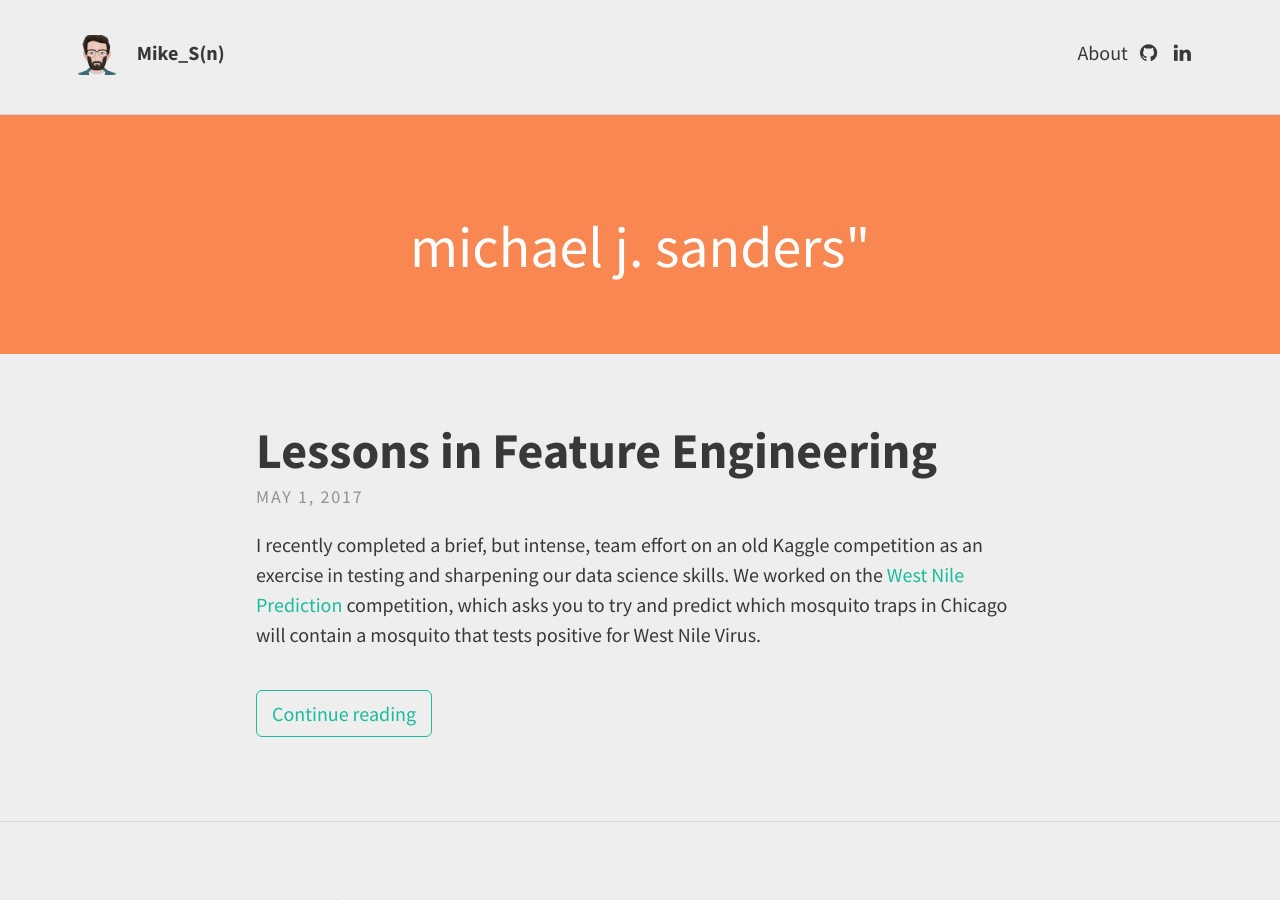
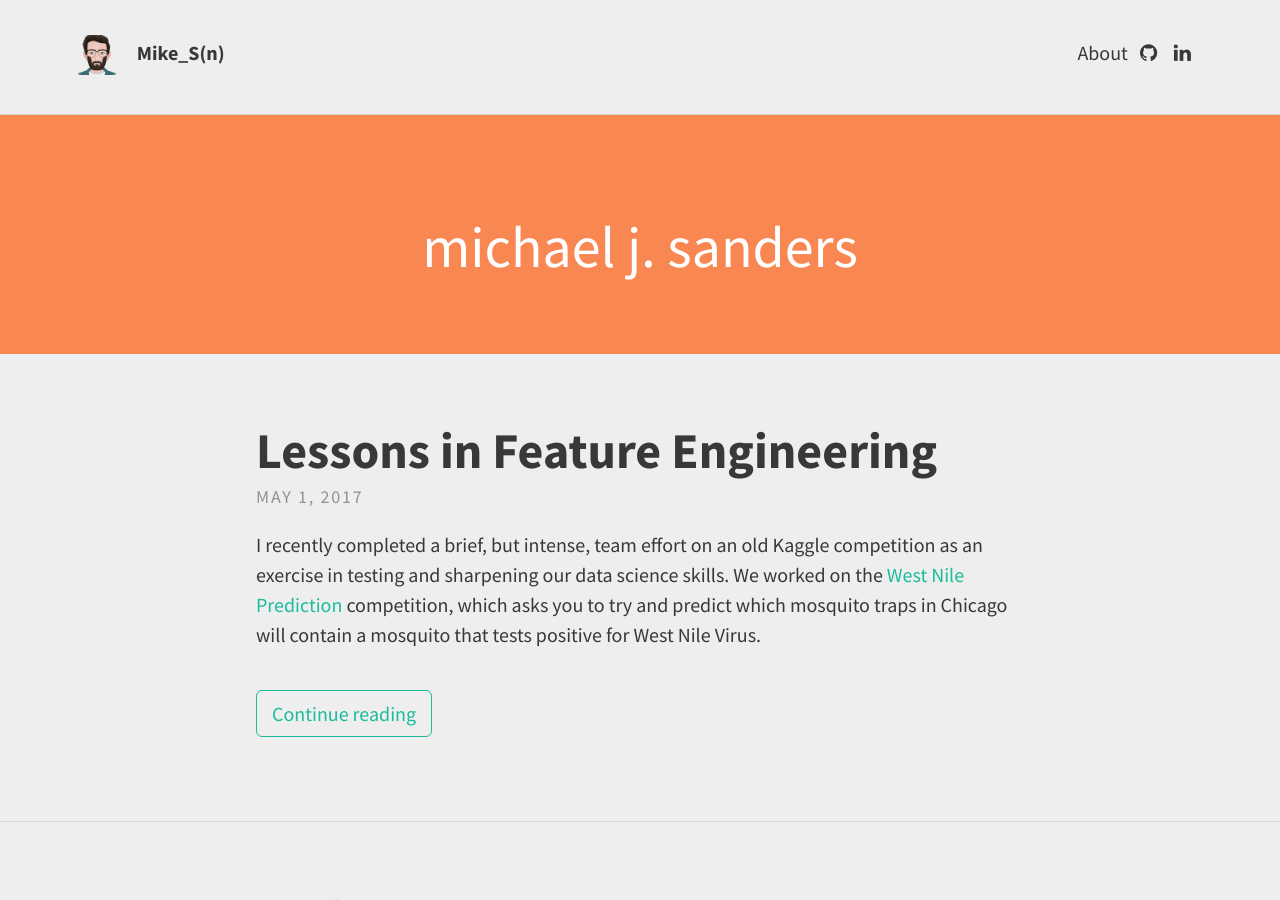
Before and after one commit to MikeS-nth/MikeS-nth.github.io, a Jekyll site: the page built from index.html, in a window 1280 px wide and 900 px high. Built offline with Jekyll 4.4.1, drawn with Linux system fonts in a browser that asks for light colours; nearby versions of some CDN libraries; the list of posts is cut into pages by our own code.

Commit message:
trying again

```diff
--- a/_config.yml
+++ b/_config.yml
@@ -12,7 +12,7 @@ theme_settings:
 
   # Header and footer text
   header_text: >
-     <p><p style="font-size:58px">michael j. sanders"</p>
+     <p><p style="font-size:58px">michael j. sanders</p>
 
   header_text_feature_image:
   footer_text: >
```
